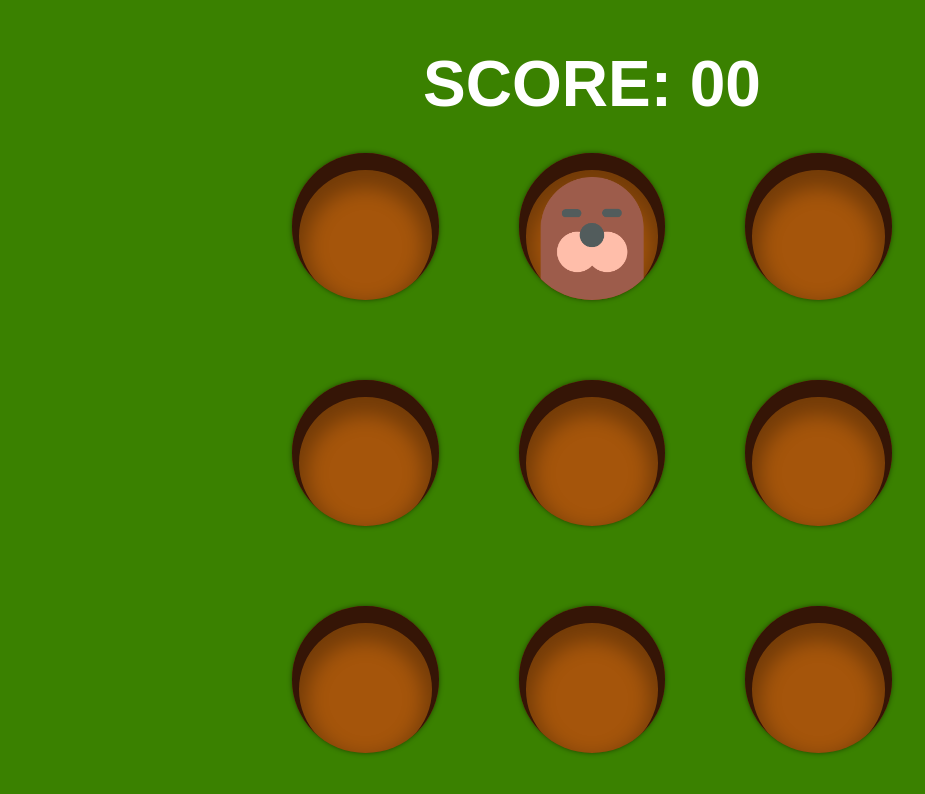
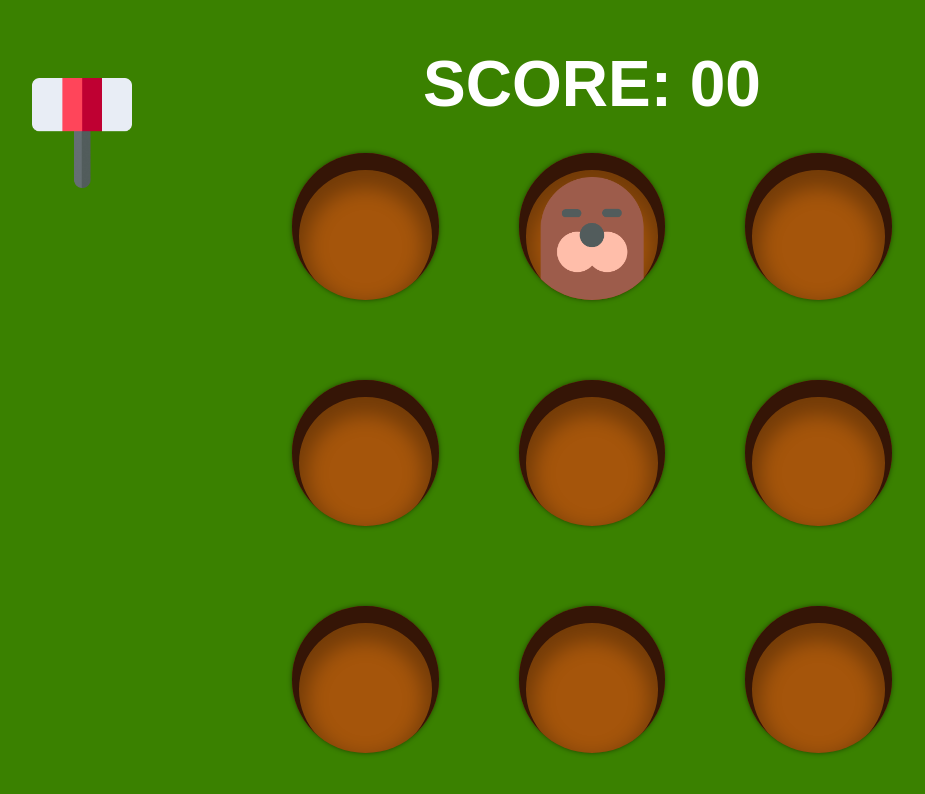
Before and after one commit to Mukulsingh06/AtoZserviceprovider, a plain HTML site: page indexmole.html in a window 1280 px wide. Shown: the whole page, without its empty margins (48-973 px from the left). Drawn offline with Linux system fonts and the light colour scheme.

Commit message:
Update stylemole.css

```diff
--- a/stylemole.css
+++ b/stylemole.css
@@ -68,7 +68,7 @@ body {
     position: absolute;
     top: 100px;
     left: 100px;
-    background-image: url('assetsmole/hammermole.png');
+    background-image: url('hammermole.png');
     background-size: 100% 100%;
     transform: translate(-20%, -20%);
     transition: transform .1s;
```
